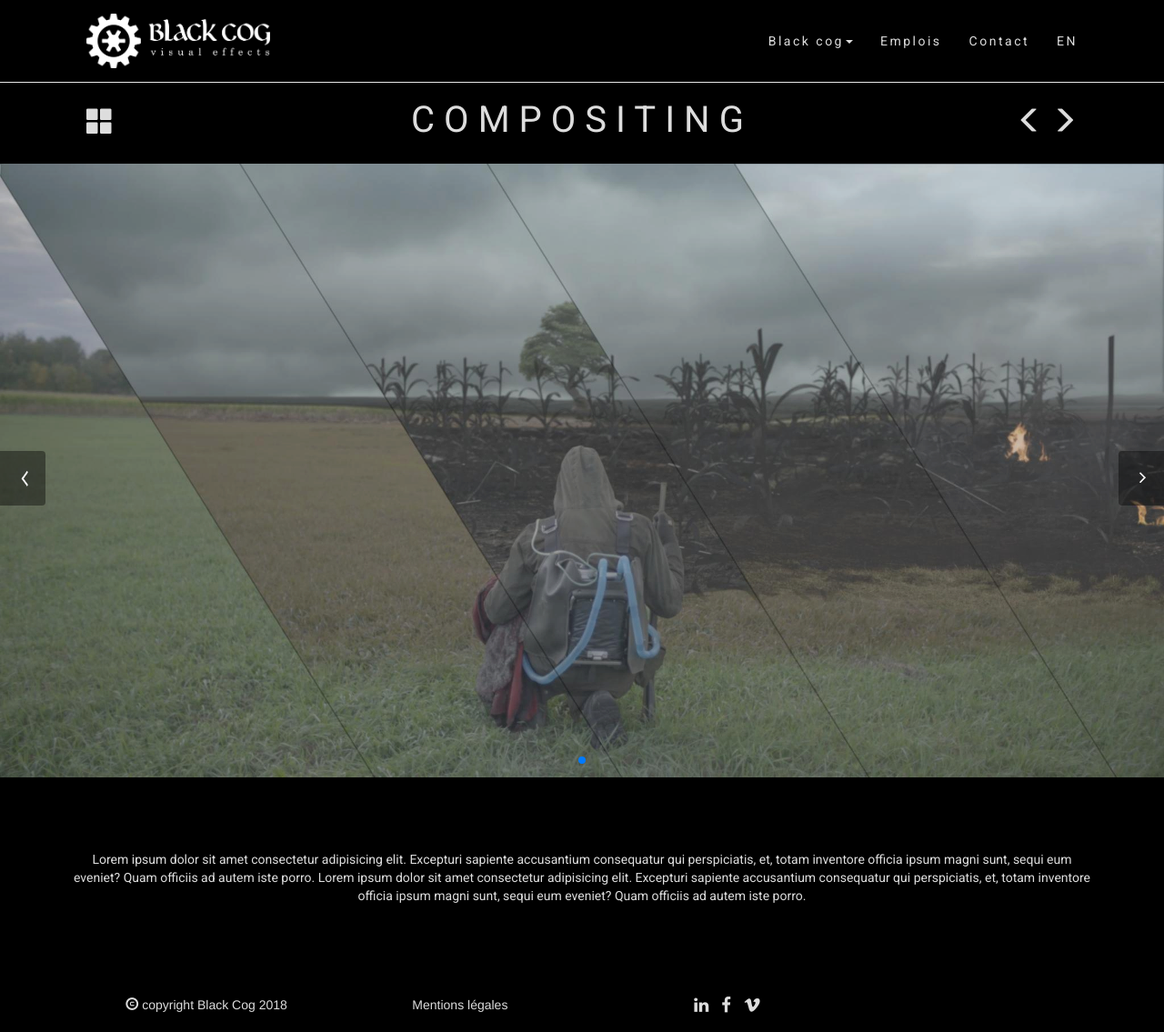
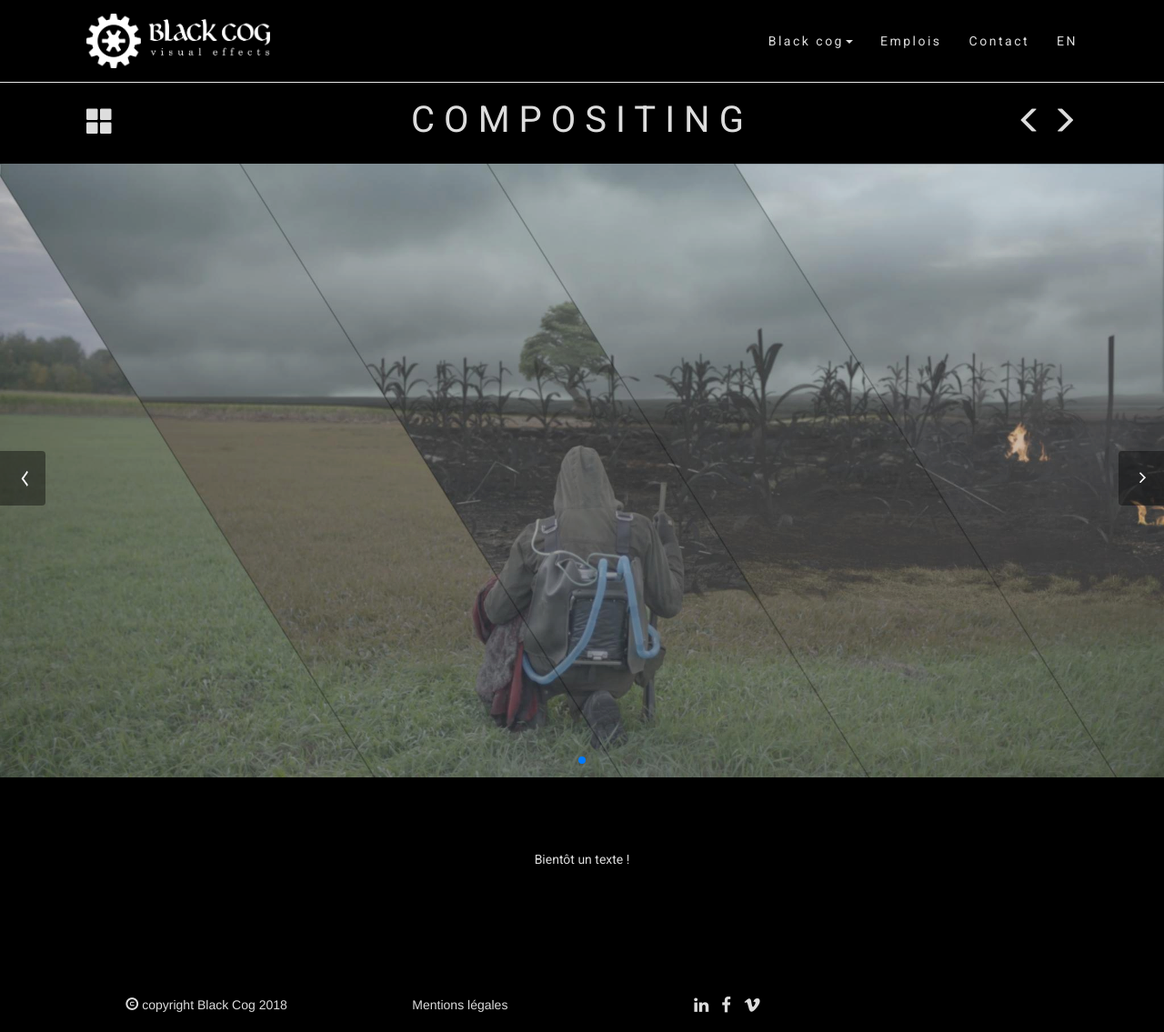
Before and after one commit to christiansen-merel/bookish-fortnight, a Jekyll site: the page built from fr/compositing.html, in a window 1280 px wide. Shown: the whole page at 91% size. Built offline with Jekyll 4.4.1, drawn with Linux system fonts in a browser that asks for light colours; nearby versions of some CDN libraries; library files that are not in the unit come from our copies.

Commit message:
Update compositing.html

```diff
--- a/fr/compositing.html
+++ b/fr/compositing.html
@@ -11,7 +11,4 @@ precedent: bleu
 suivant: rouge
 ---
 
-<p>Lorem ipsum dolor sit amet consectetur adipisicing elit. Excepturi sapiente accusantium consequatur
-    qui perspiciatis, et, totam inventore officia ipsum magni sunt, sequi eum eveniet? Quam officiis ad autem iste porro.
-Lorem ipsum dolor sit amet consectetur adipisicing elit. Excepturi sapiente accusantium consequatur
-    qui perspiciatis, et, totam inventore officia ipsum magni sunt, sequi eum eveniet? Quam officiis ad autem iste porro.</p>
+<p>Bientôt un texte !</p>
```
